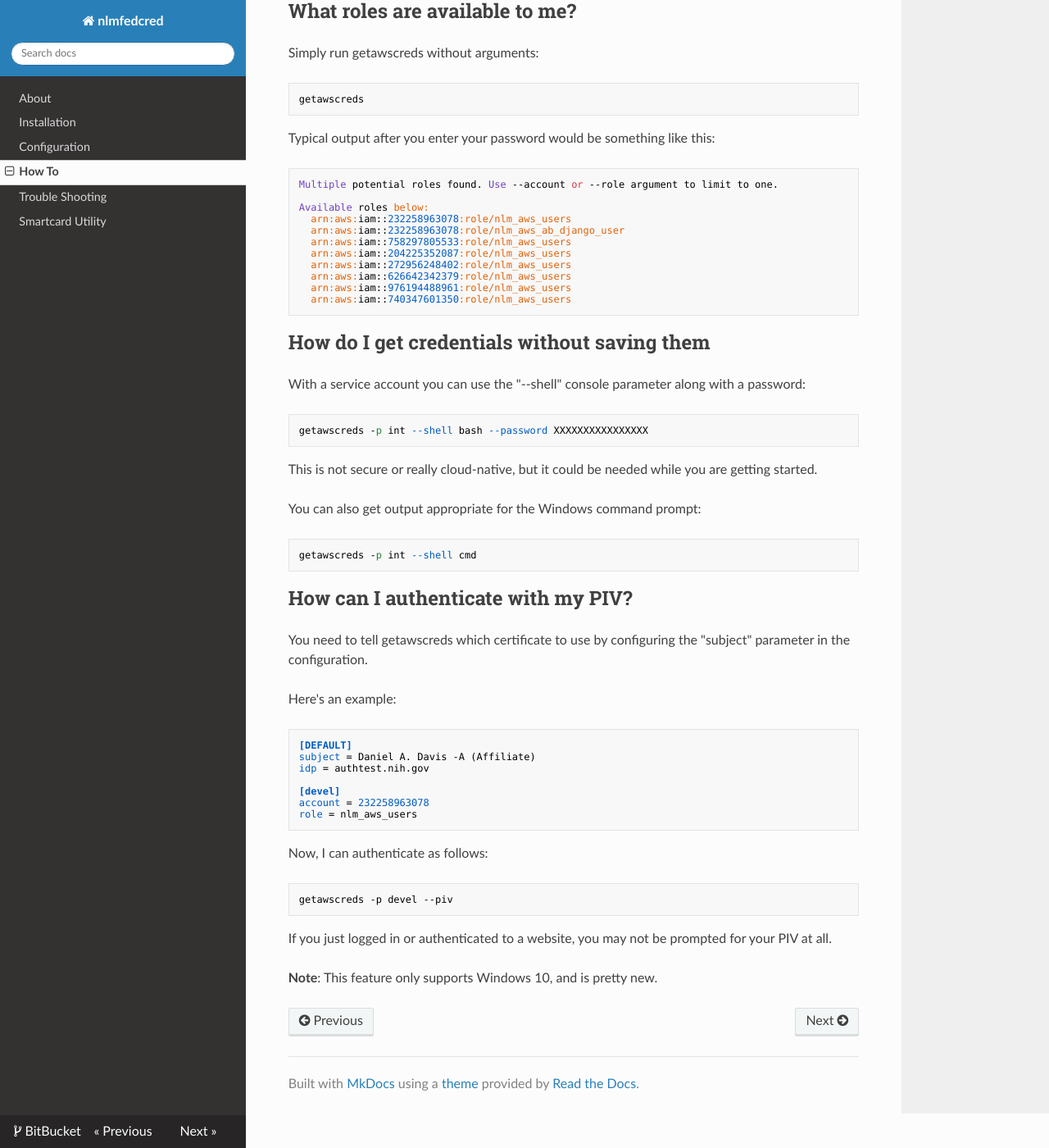
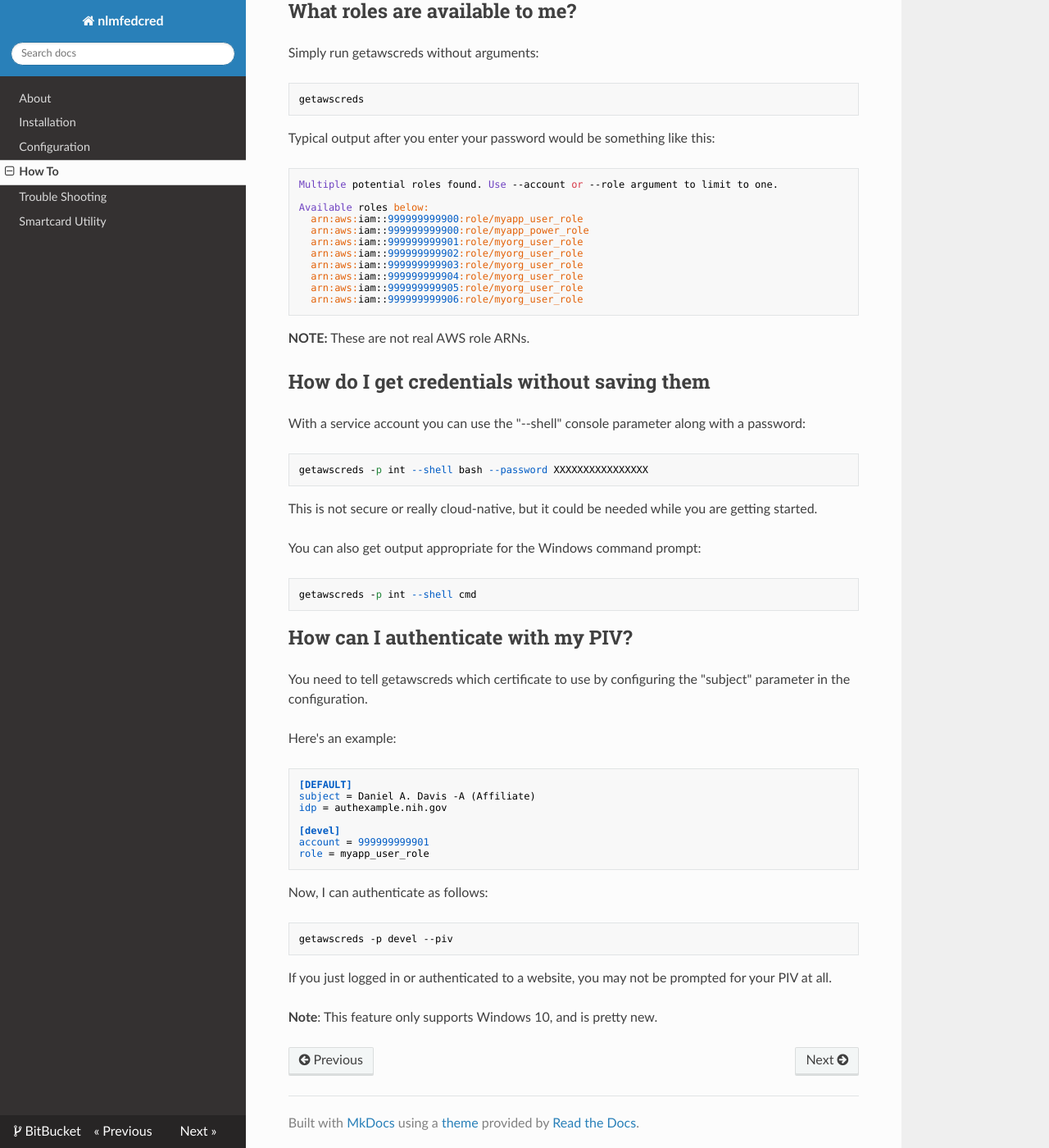
Before and after one commit to NLM-OCCS/nlmfedcred, an MkDocs documentation site: the page built from docs/howto.md, in a window 1280 px wide and 1400 px high, scrolled down 670 px. Shown: the whole window at 82% size. Built offline with MkDocs 1.6.1, drawn with Linux system fonts in a browser that asks for light colours; nearby versions of some CDN libraries.

Commit message:
Avoid information disclosure in documentation.

````diff
--- a/docs/howto.md
+++ b/docs/howto.md
@@ -45,15 +45,17 @@ Typical output after you enter your password would be something like this:
 Multiple potential roles found. Use --account or --role argument to limit to one.
 
 Available roles below:
-  arn:aws:iam::232258963078:role/nlm_aws_users
-  arn:aws:iam::232258963078:role/nlm_aws_ab_django_user
-  arn:aws:iam::758297805533:role/nlm_aws_users
-  arn:aws:iam::204225352087:role/nlm_aws_users
-  arn:aws:iam::272956248402:role/nlm_aws_users
-  arn:aws:iam::626642342379:role/nlm_aws_users
-  arn:aws:iam::976194488961:role/nlm_aws_users
-  arn:aws:iam::740347601350:role/nlm_aws_users
+  arn:aws:iam::999999999900:role/myapp_user_role
+  arn:aws:iam::999999999900:role/myapp_power_role
+  arn:aws:iam::999999999901:role/myorg_user_role
+  arn:aws:iam::999999999902:role/myorg_user_role
+  arn:aws:iam::999999999903:role/myorg_user_role
+  arn:aws:iam::999999999904:role/myorg_user_role
+  arn:aws:iam::999999999905:role/myorg_user_role
+  arn:aws:iam::999999999906:role/myorg_user_role
 ```
+
+__NOTE:__ These are not real AWS role ARNs.
 
 ## How do I get credentials without saving them
 
@@ -84,11 +86,11 @@ Here's an example:
 ```ini
 [DEFAULT]
 subject = Daniel A. Davis -A (Affiliate)
-idp = authtest.nih.gov
+idp = authexample.nih.gov
 
 [devel]
-account = 232258963078
-role = nlm_aws_users
+account = 999999999901
+role = myapp_user_role
 ```
 
 Now, I can authenticate as follows:
````
Also changed, not shown: docs/config.md (+9 -8 lines).
